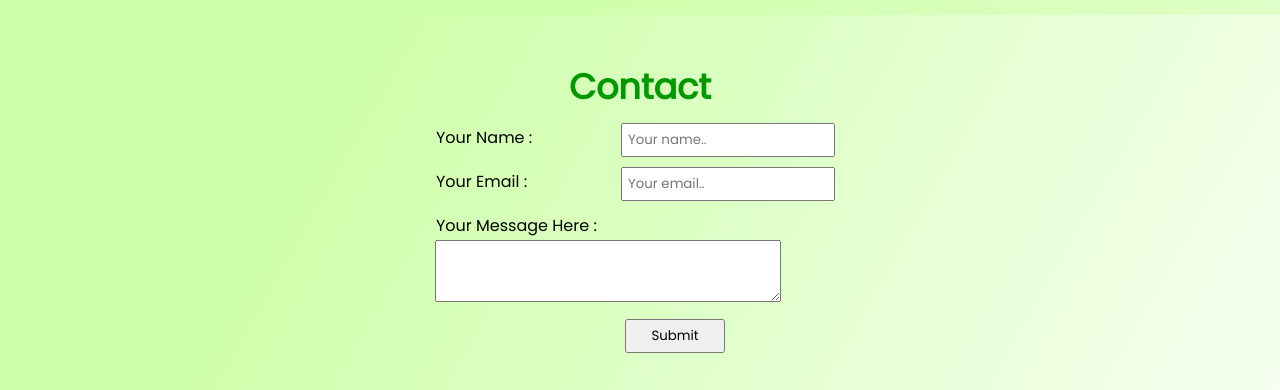
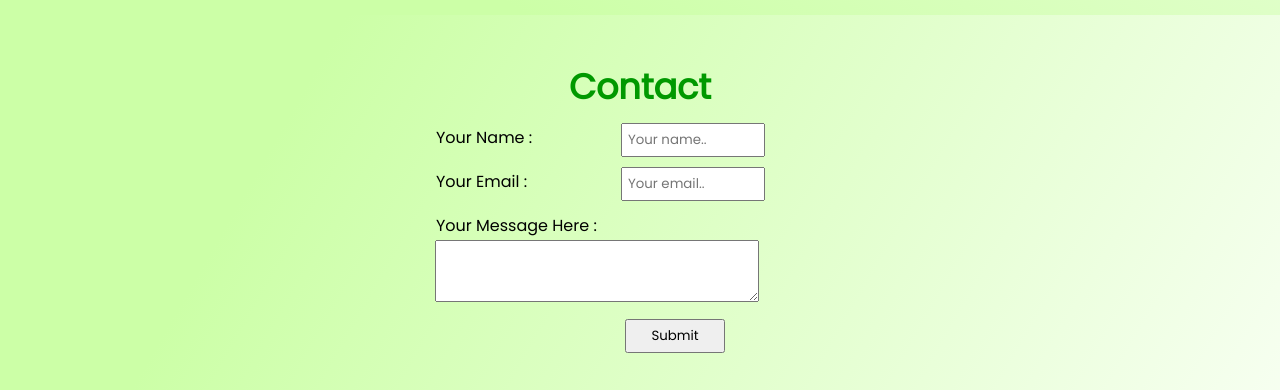
Before and after one commit to sharvari-govele/sharvari-govele.github.io, a plain HTML site: page index.html in a window 1280 px wide. Shown: the part 3908-4298 px from the top of the page. Drawn offline with nearby package versions, Linux system fonts and the light colour scheme; a web font is replaced by a local one.

Commit message:
some changes in contact section

```diff
--- a/index.html
+++ b/index.html
@@ -459,7 +459,7 @@
             <textarea
             id="message"
             name="message"
-            rows="3" cols="29"
+            rows="3" cols="27"
            >
 
             </textarea>
--- a/styles.css
+++ b/styles.css
@@ -281,7 +281,7 @@ label {
   width: 180px;
 }
 input {
-  width: 200px;
+  width: 130px;
   padding: 5px;
 
 }
```
